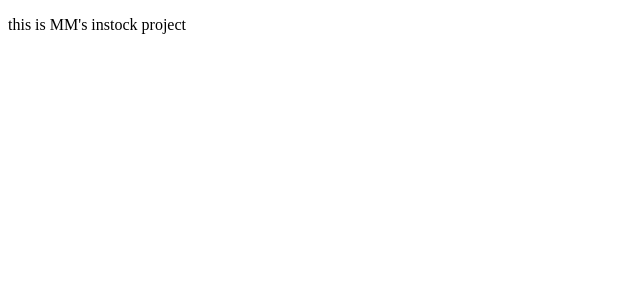
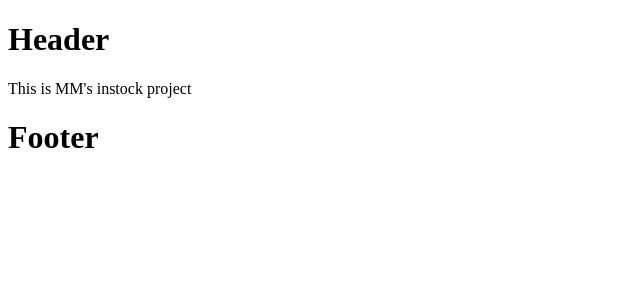
Before and after one commit to Chaofan-Pro/merge-masters-instock-frontend, a React (Vite) app: page /inventory in a window 1280 px wide. Shown: the top 300 px of the page, without its empty margins (0-640 px from the left). Built offline with nearby package versions, Linux system fonts and the light colour scheme.

Commit message:
install npm pkg for react-routing, add basic components, pages, and placeholder routes for each route

```diff
--- a/src/App.jsx
+++ b/src/App.jsx
@@ -1,9 +1,25 @@
 import "./App.scss";
+import { BrowserRouter, Routes, Route } from "react-router-dom";
+import Header from "./components/Header/Header";
+import Footer from "./components/Footer/Footer";
+import Warehouses from "./pages/Warehouses/Warehouses";
+import Inventory from "./pages/Inventory/Inventory";
 
 function App() {
   return (
     <>
-      <p>this is MM's instock project</p>
+      <BrowserRouter>
+        <Header />
+        <p>This is MM's instock project</p>
+        <main>
+          <Routes>
+            <Route path="/" element={<Warehouses />} />
+
+            <Route path="/inventory" element={<Inventory />} />
+          </Routes>
+        </main>
+      </BrowserRouter>
+      <Footer />
     </>
   );
 }
--- /dev/null
+++ b/src/components/Footer/Footer.jsx
@@ -0,0 +1,11 @@
+import React from "react";
+import "./Footer.scss";
+
+function Footer() {
+  return (
+    <>
+      <h1>Footer</h1>
+    </>
+  );
+}
+export default Footer;
--- /dev/null
+++ b/src/components/Header/Header.jsx
@@ -0,0 +1,8 @@
+import React from "react";
+import "./Header.scss";
+
+const Header = () => {
+  return <h1>Header</h1>;
+};
+
+export default Header;
--- /dev/null
+++ b/src/pages/Inventory/Inventory.jsx
@@ -0,0 +1,7 @@
+import "./Inventory.scss";
+
+const Inventory = () => {
+  return <></>;
+};
+
+export default Inventory;
--- /dev/null
+++ b/src/pages/Warehouses/Warehouses.jsx
@@ -0,0 +1,7 @@
+import "./Warehouses.scss";
+
+const Warehouses = () => {
+  return <></>;
+};
+
+export default Warehouses;
```
Also changed, not shown: src/main.jsx (+7 -7 lines), src/components/Footer/Footer.scss (added), src/components/Header/Header.scss (added), src/pages/Inventory/Inventory.scss (added), src/pages/Warehouses/Warehouses.scss (added).
